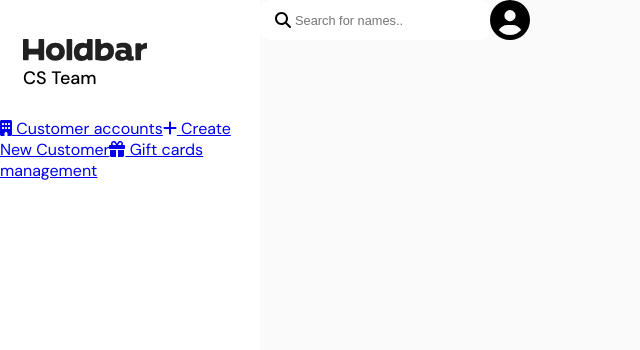
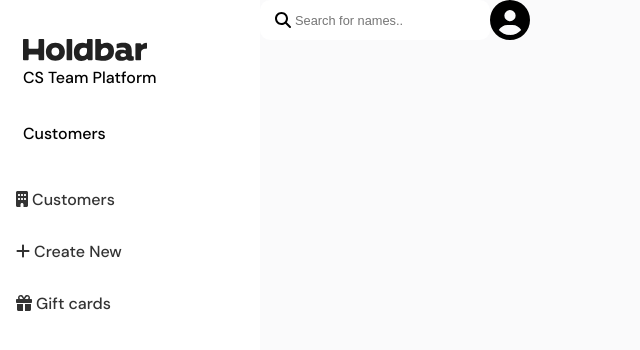
Before and after one commit to elenaTritean/Holdbar-CS, a React (Vite) app: page / in a window 1280 px wide. Shown: the top 350 px of the page, without its empty margins (0-640 px from the left). Built offline with nearby package versions, Linux system fonts and the light colour scheme.

Commit message:
Sidebar Styling in progress

```diff
--- a/src/pages/admin/Layout.jsx
+++ b/src/pages/admin/Layout.jsx
@@ -1,6 +1,7 @@
 import React from 'react'
 import SideBar from './SideBar'
 import TopBar from './TopBar'
+import "../../App.css"
 
 import { FontProvider } from '../../components/styling/FontContext'
 
--- a/src/pages/admin/SideBar.jsx
+++ b/src/pages/admin/SideBar.jsx
@@ -1,13 +1,17 @@
 import React from 'react'
 import HoldbarLogo from "../../assets/images/holdbar-dark.svg"
+
 import { NavLink } from 'react-router-dom'
+
 import { useFontStyles } from "../../components/styling/FontContext"
 import { FontAwesomeIcon } from '@fortawesome/react-fontawesome'
 import { faBuilding, faGift, faPlus } from '@fortawesome/free-solid-svg-icons'
-import CustomersDashboard from '../customers/customers-dashboard/CustomersDashboard'
-import CreateNewCustomerLayout from '../customers/create-new-customer/CreateNewCustomerLayout'
-import Giftcards from "../giftcards/Giftcards"
+import "../../App.css"
+
+
+
 export default function SideBar() {
+
   const SideBarStyle = {
     wrapper: {
       boxSizing: "border-box",
@@ -39,9 +43,38 @@
     subtext: {
       paddingTop: "0px",
       marginTop: "0px",
-    }
+    },
 
-  }
+    navContainer: {
+      padding: "8.8px 16px",
+      gap: "8px",
+
+    },
+
+    navElements: {
+      marginTop: "8px",
+      marginBottom: "8px",
+      textDecoration: "none",
+      color: "black",
+    },
+
+    navElements: (isHovered) => ({
+      marginTop: "8px",
+      marginBottom: "8px",
+      textDecoration: "none",
+      color: "black",
+      position: "relative",
+      paddingBottom: "4px",
+      transition: "color 0.3s ease",
+      color: isHovered ? "#333" : "black",
+
+      backgroundColor: isHovered ? "2px solid #EDF0FD" : "2px solid transparent",
+      transition: "background-color 0.3s ease",
+    }),
+  };
+
+
+
 
   const fontStyles = useFontStyles();
 
@@ -49,13 +82,15 @@
     <div style={SideBarStyle.wrapper}>
       <div style={SideBarStyle.heading}>
         <img src={HoldbarLogo} alt="logo" style={SideBarStyle.logo} />
-        <h1 style={{ ...fontStyles.largeTextMedium, ...SideBarStyle.subtext }} >CS Team</h1>
+        <h1 style={{ ...fontStyles.mediumTextMedium, ...SideBarStyle.subtext }} >CS Team Platform</h1>
+        <br />
+        <h1 style={{ ...fontStyles.mediumTextMedium, ...SideBarStyle.subtext }} >Customers</h1>
       </div>
 
-      <div>
-        <NavLink to="customer-accounts"><FontAwesomeIcon icon={faBuilding} /> Customer accounts</NavLink>
-        <NavLink to="create-new-customer"><FontAwesomeIcon icon={faPlus} /> Create New Customer</NavLink>
-        <NavLink to="gift-cards-management"><FontAwesomeIcon icon={faGift} /> Gift cards management</NavLink>
+      <div className="flexContainer flexColumn" style={{ ...SideBarStyle.navContainer, ...fontStyles.mediumTextMedium }}>
+        <NavLink to="customer-accounts" style={SideBarStyle.navElements}><FontAwesomeIcon icon={faBuilding} /> Customers</NavLink>
+        <NavLink to="create-new-customer" style={SideBarStyle.navElements}><FontAwesomeIcon icon={faPlus} /> Create New</NavLink>
+        <NavLink to="gift-cards-management" style={SideBarStyle.navElements}><FontAwesomeIcon icon={faGift} /> Gift cards</NavLink>
       </div>
 
     </div >
```
